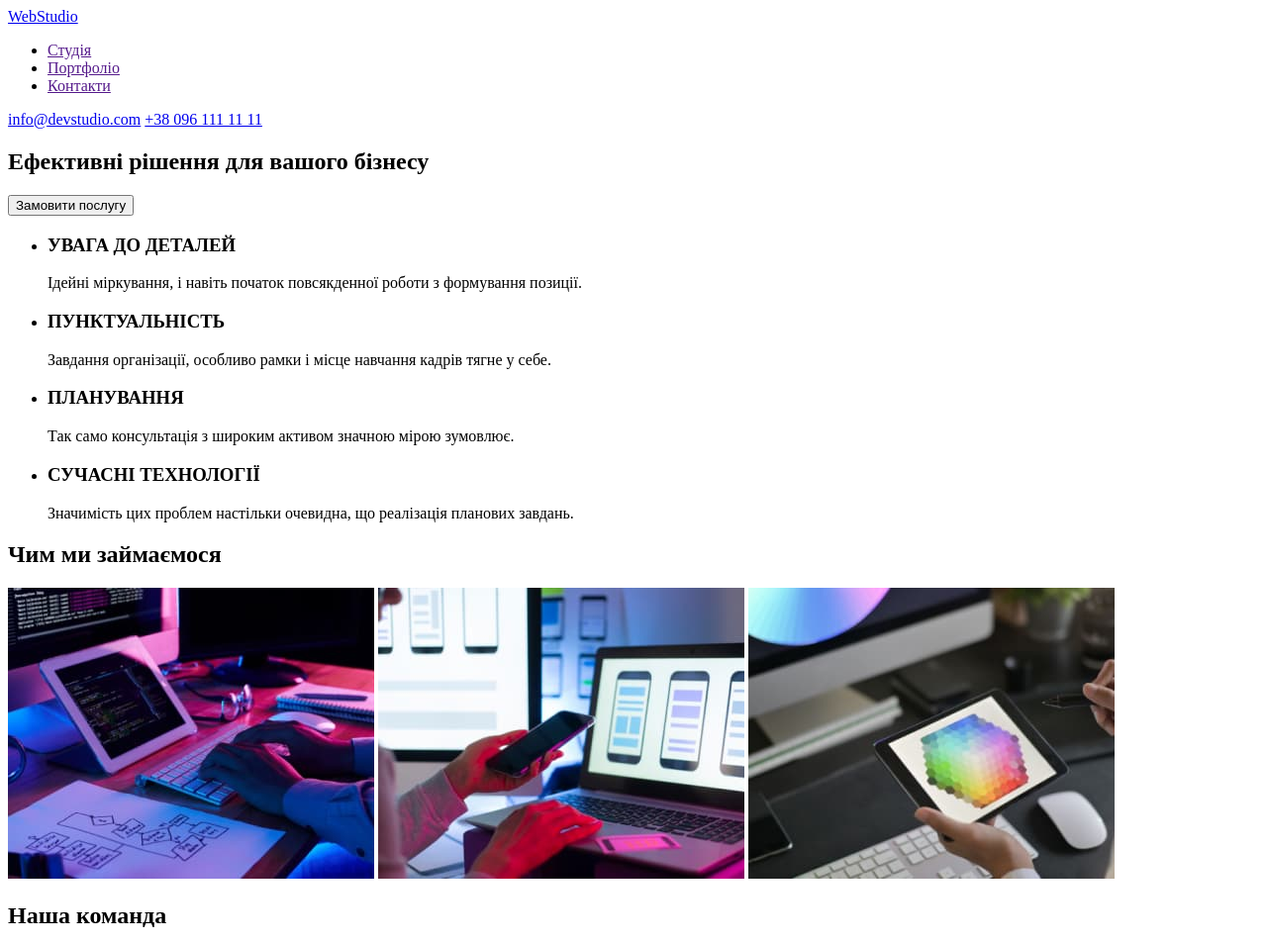
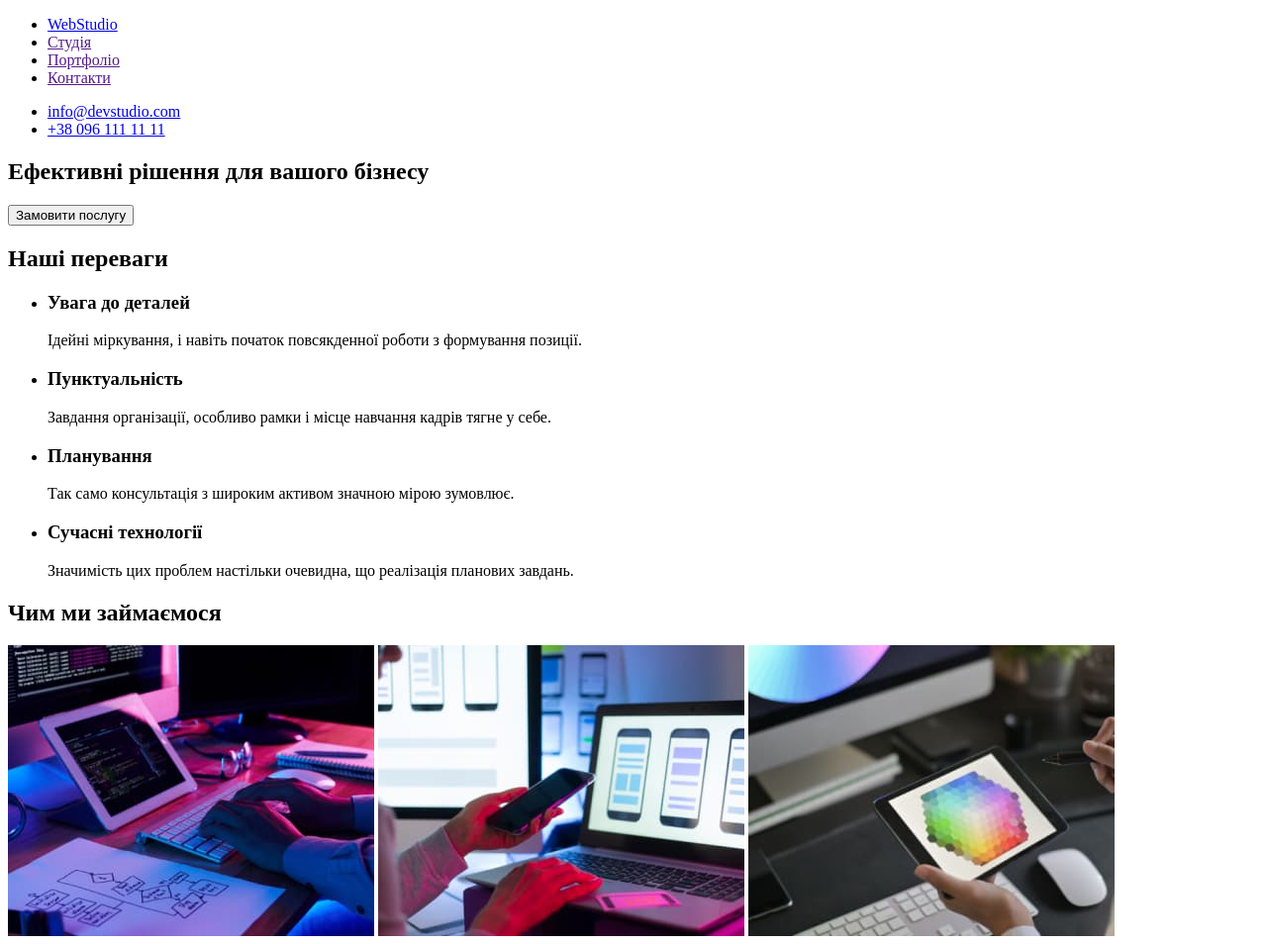
Before and after one commit to wadja210894/goit-markup-hw-01, a plain HTML site: page index.html in a window 1280 px wide. Shown: the top 954 px of the page at 99% size. Drawn offline with Linux system fonts and the light colour scheme.

Commit message:
Правки від ментора

```diff
--- a/index.html
+++ b/index.html
@@ -8,78 +8,91 @@
   </head>
   <body>
     <header>
-      <a href="/">WebStudio</a>
       <nav>
         <ul>
+          <li><a href="./index.html">WebStudio</a></li>
           <li><a href="">Студія</a></li>
           <li><a href="">Портфоліо</a></li>
           <li><a href="">Контакти</a></li>
         </ul>
       </nav>
-      <a href="mailto:info@devstudio.com">info@devstudio.com</a>
-      <a href="tel:+380961111111">+38 096 111 11 11</a>
+      <ul>
+        <li><a href="mailto:info@devstudio.com">info@devstudio.com</a></li>
+        <li><a href="tel:+380961111111">+38 096 111 11 11</a></li>
+      </ul>
     </header>
     <main>
+      <!-- Секція герой -->
       <section>
         <h1>Ефективні рішення для вашого бізнесу</h1>
         <button type="button">Замовити послугу</button>
       </section>
+      <!-- Секція наші переваги -->
       <section>
+        <h2>Наші переваги</h2>
         <ul>
           <li>
-            <h3>УВАГА ДО ДЕТАЛЕЙ</h3>
+            <h3>Увага до деталей</h3>
             <p>
               Ідейні міркування, і навіть початок повсякденної роботи з
               формування позиції.
             </p>
           </li>
           <li>
-            <h3>ПУНКТУАЛЬНІСТЬ</h3>
+            <h3>Пунктуальність</h3>
             <p>
               Завдання організації, особливо рамки і місце навчання кадрів тягне
               у себе.
             </p>
           </li>
           <li>
-            <h3>ПЛАНУВАННЯ</h3>
+            <h3>Планування</h3>
             <p>
               Так само консультація з широким активом значною мірою зумовлює.
             </p>
           </li>
           <li>
-            <h3>СУЧАСНІ ТЕХНОЛОГІЇ</h3>
+            <h3>Сучасні технології</h3>
             <p>
               Значимість цих проблем настільки очевидна, що реалізація планових
               завдань.
             </p>
           </li>
         </ul>
+      </section>
+      <!-- секція чим ми займаємося -->
+      <section>
         <h2>Чим ми займаємося</h2>
-        <img src="./images/img1.jpg" alt="typing on the keyboard" width="370">
-        <img src="./images/img2.jpg" alt="mobile application" width="370">
-        <img src="./images/img3.jpg" alt="tablet application" width="370">
+        <img
+          src="./images/img1.jpg"
+          alt="робота за компютером"
+          width="370"
+        >
+        <img src="./images/img2.jpg" alt="робота за телефоном" width="370" >
+        <img src="./images/img3.jpg" alt="робота за планшетом" width="370" >
       </section>
+      <!-- Секція наша команда -->
       <section>
         <h2>Наша команда</h2>
         <ul>
           <li>
             <img
               src="./images/ihor_demianenko.jpg"
-              alt="ihor demianenko"
+              alt="хлопець в окулярах"
               width="270"
             >
             <h3>Ігор Дем'яненко</h3>
             <p>Product Designer</p>
           </li>
           <li>
-            <img src="./images/olga_repina.jpg" alt="olha repina" width="270" >
+            <img src="./images/olga_repina.jpg" alt="дівчина в окулярах" width="270" >
             <h3>Ольга Рєпіна</h3>
             <p>Frontend Developer</p>
           </li>
           <li>
             <img
               src="./images/mykola_tarasov.jpg"
-              alt="mykola tarasov"
+              alt="хлопець в білій сорочці"
               width="270"
             >
             <h3>Микола Тарасов</h3>
@@ -88,7 +101,7 @@
           <li>
             <img
               src="./images/mykhailo_ermakov.jpg"
-              alt="mykhailo ermakov"
+              alt="хлопець в чорній футболці"
               width="270"
             >
             <h3>Михайло Єрмаков</h3>
@@ -98,7 +111,7 @@
       </section>
     </main>
     <footer>
-      <a href="/">WebStudio</a>
+      <a href="./index.html">WebStudio</a>
       <address>
         <ul>
           <li>
```
Also changed, not shown: images/ihor_demianenko.jpg, images/mykhailo_ermakov.jpg, images/mykola_tarasov.jpg, images/olga_repina.jpg.
